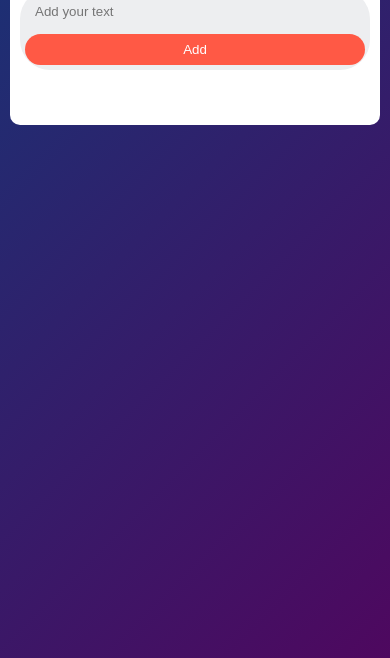
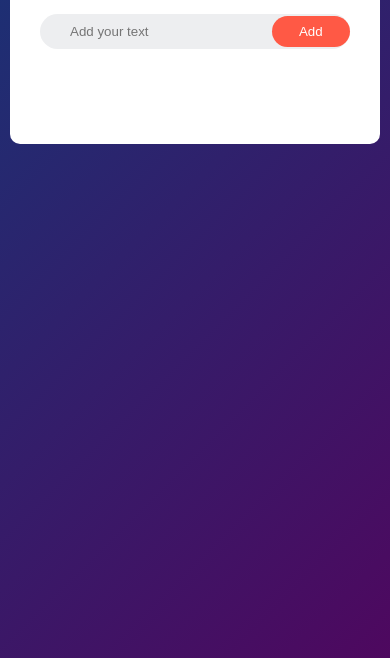
Before and after one commit to BalaPrakash-rakoti/To-Do-List-App, a plain HTML site: page index.html in a window 390 px wide. Shown: the part 186-844 px from the top of the page. Drawn offline with Linux system fonts and the light colour scheme.

Commit message:
Update style.css

```diff
--- a/style.css
+++ b/style.css
@@ -112,60 +112,10 @@ ul li span:hover {
     background: #edeef0;
 }
 
-@media (max-width: 600px) {
-    .todo-app {
-        padding: 20px 15px 35px;
-    }
-    .row {
-        flex-direction: column;
-        align-items: flex-start;
-        padding: 10px;
-    }
-    input {
-        width: 100%;
-        margin-bottom: 10px;
-    }
+@media (max-width: 400px) {
     button {
-        width: 100%;
-        padding: 10px;
-    }
-    ul li {
-        font-size: 14px;
-        padding: 10px 8px 10px 40px;
-    }
-    ul li span {
-        width: 30px;
-        height: 30px;
-        font-size: 18px;
-        line-height: 30px;
+        width: 90%;
+        padding: 8px;
+        margin-left: 5%;
     }
 }
-
-@media (max-width: 400px) {
-    .todo-app {
-        padding: 15px 10px 30px;
-    }
-    .row {
-        flex-direction: column;
-        align-items: flex-start;
-        padding: 5px;
-    }
-    input {
-        width: 100%;
-        margin-bottom: 5px;
-    }
-    button {
-        width: 100%;
-        padding: 8px;
-    }
-    ul li {
-        font-size: 12px;
-        padding: 8px 5px 8px 30px;
-    }
-    ul li span {
-        width: 25px;
-        height: 25px;
-        font-size: 16px;
-        line-height: 25px;
-    }
-}
```
